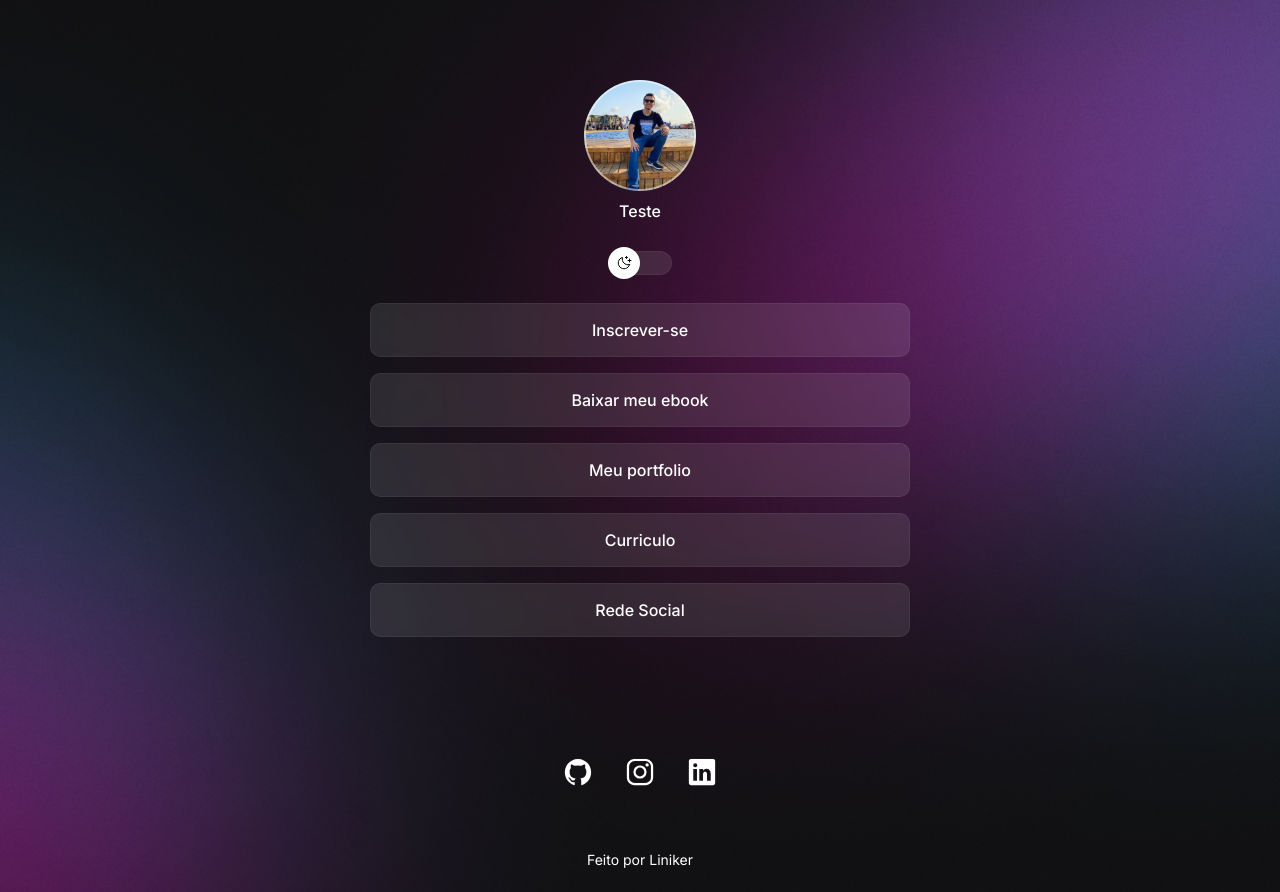
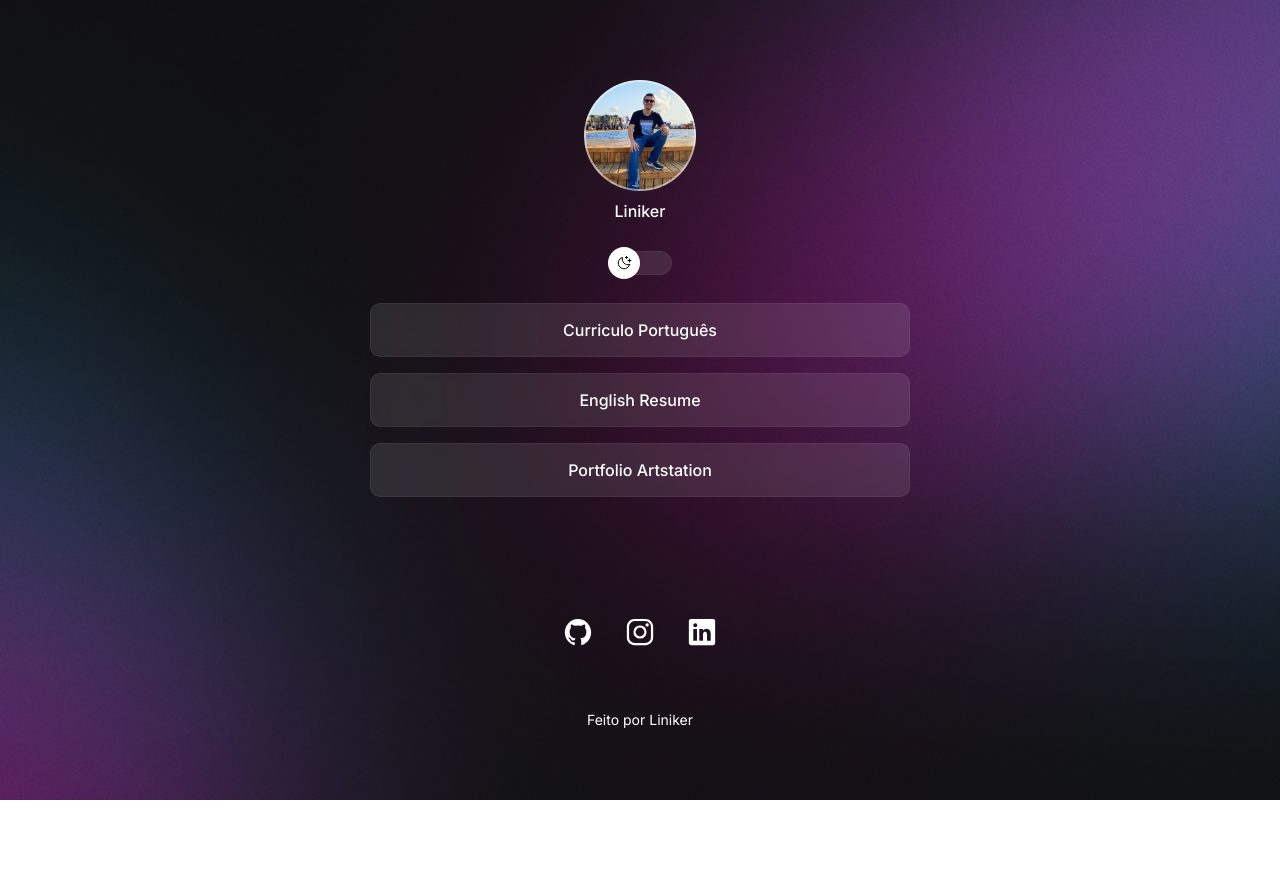
Before and after one commit to LinikerLopes/DevLinks, a plain HTML site: page index.html in a window 1280 px wide. After the commit the page ends 800 px from the top, so only its background shows below. Drawn offline with nearby package versions, Linux system fonts and the light colour scheme.

Commit message:
Alterado Links e Listas

```diff
--- a/index.html
+++ b/index.html
@@ -13,24 +13,24 @@
     <div id="container">
         <div id="profile">
             <img src="./assets/avatar.png" alt=""/>
-            <p>Teste</p>
+            <p>Liniker</p>
         </div>
         <div id="switch" onclick="toggleMode()">
           <button></button>
           <span></span>
         </div>
         <ul>
-          <li><a href="#">Inscrever-se</a></li>
-           <li><a href="#">Baixar meu ebook</a></li>
-            <li><a href="#">Meu portfolio</a></li>
-             <li><a href="#">Curriculo</a></li>
-              <li><a href="#" target="_blank">Rede Social</a></li>
+
+           <li><a href="https://www.canva.com/design/DAGOEv6hwfc/jVRI0MV3bEztiC86kEnC_A/view?utm_content=DAGOEv6hwfc&utm_campaign=designshare&utm_medium=link&utm_source=editor">Curriculo Português</a></li>
+            <li><a href="https://www.canva.com/design/DAGOC4snR2w/VRIc6VwYV07BjJtqEIgULg/view?utm_content=DAGOC4snR2w&utm_campaign=designshare&utm_medium=link&utm_source=editor">English Resume</a></li>
+             <li><a href="https://www.artstation.com/liniker3d">Portfolio Artstation</a></li>
+
         </ul>
     </div>
     <div id="social-links">
-      <a href="" target="_blank"><ion-icon name="logo-github"></ion-icon></a>
-      <a href="" target="_blank"><ion-icon name="logo-instagram"></ion-icon></a>
-      <a href="" target="_blank"><ion-icon name="logo-linkedin"></ion-icon></a>
+      <a href="https://github.com/LinikerLopes" target="_blank"><ion-icon name="logo-github"></ion-icon></a>
+      <a href="https://www.instagram.com/linikerll" target="_blank"><ion-icon name="logo-instagram"></ion-icon></a>
+      <a href="https://www.linkedin.com/in/liniker-l-lopes-isquierdo" target="_blank"><ion-icon name="logo-linkedin"></ion-icon></a>
 
     </div>
     <footer>
```
